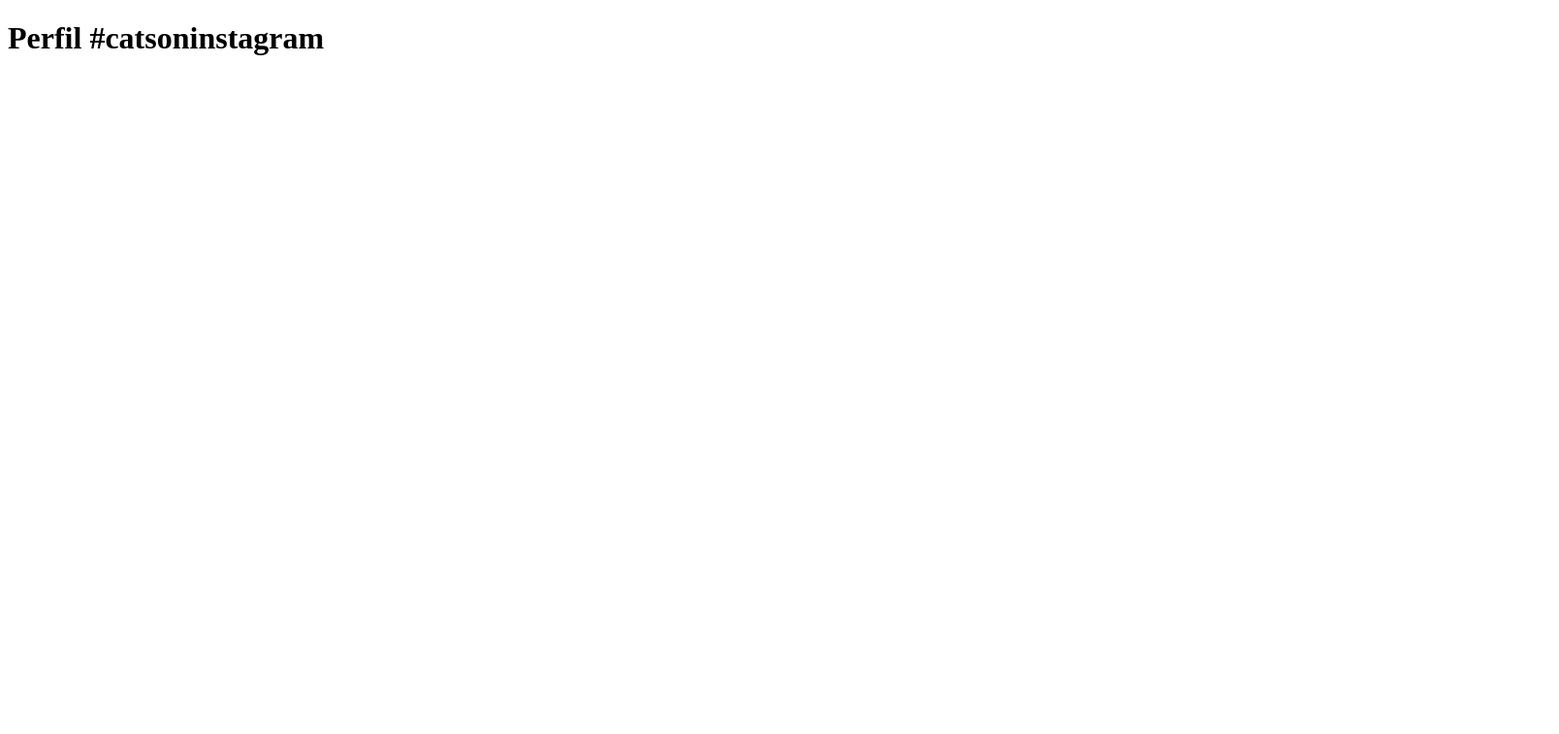
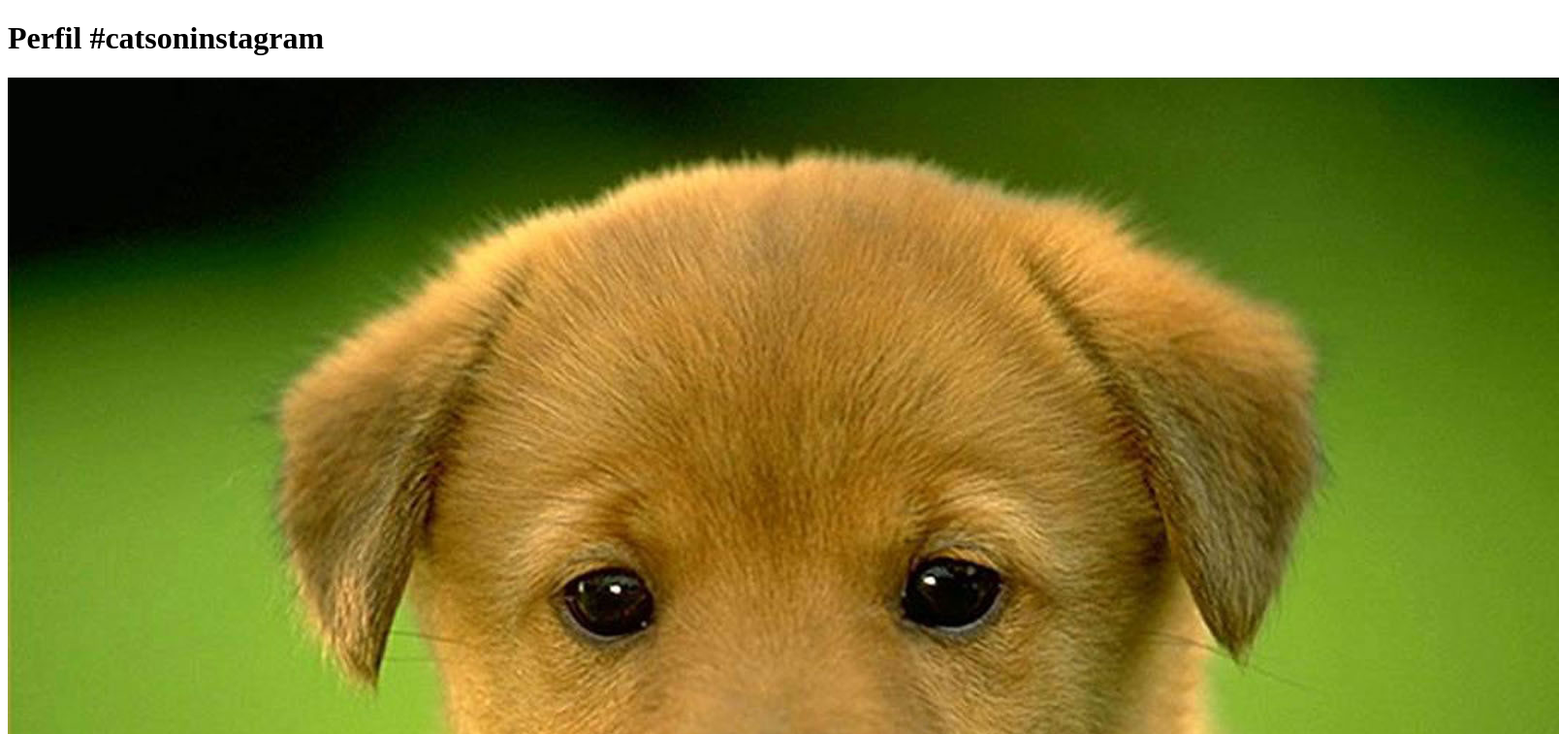
Before and after one commit to KevenMateus/Atividade, a plain HTML site: page index.html in a window 1280 px wide. Shown: the top 757 px of the page at 97% size, 1608 px wide, since content can reach past the window. Drawn offline with Linux system fonts and the light colour scheme.

Commit message:
terceiro commit

```diff
--- a/index.html
+++ b/index.html
@@ -14,6 +14,8 @@
 
 <h1>Perfil #catsoninstagram</h1>
 
+<img src= images/cachorro.jpg />
+
 </body>
 
 </html>
```
